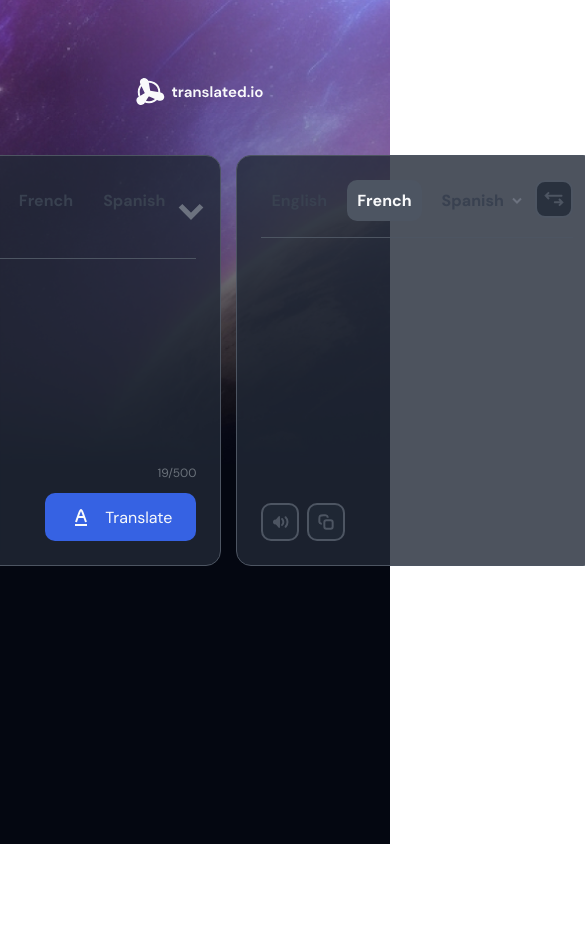
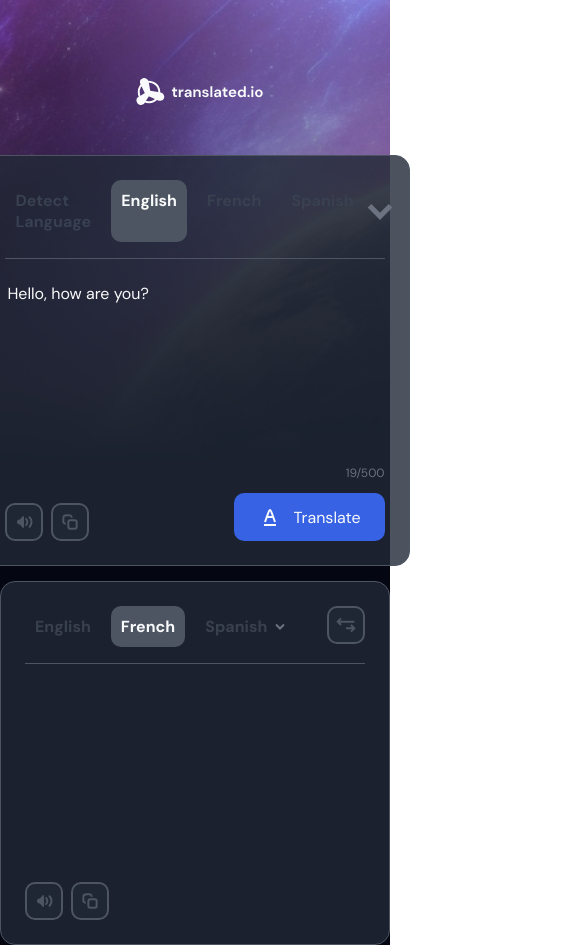
Before and after one commit to joanlajarin/translate-app, a React (Vite) app: page / in a window 390 px wide. Shown: the whole page, 585 px wide, since content can reach past the window. Before the commit the page ends 844 px from the top, so only its background shows below. Built offline with nearby package versions, Linux system fonts and the light colour scheme; no server answers.

Commit message:
Add feature of changing the language and the text between the textarea. And changes to fix different problems

```diff
--- a/src/App.css
+++ b/src/App.css
@@ -11,7 +11,8 @@
   background-position: center;
   background-size: cover;
   height: 55vh;
-
+  position: relative;
+  z-index: 1;
 }
 main {
   width: 100%;
@@ -20,7 +21,8 @@ main {
   display: flex;
   justify-content: center;
   gap: 15px;
-
+  flex-wrap: wrap;
+  background-color:#040711;
 }
 .logo {
   position: absolute;
--- a/src/App.jsx
+++ b/src/App.jsx
@@ -14,9 +14,9 @@ function App() {
   const [phraseTranslated, setPhraseTranslated] = useState("")
 
   //to change Languages
-  const [langChange1, setLangChange1] = useState("")
-  const [langChange2, setLangChange2] = useState("")
-
+  const [langChangeLeft, setLangChangeLeft] = useState("")
+  const [langChangeRight, setLangChangeRight] = useState("")
+  const [textChange, setTextChange] = useState("")
 
   const handleTranslate = (toTranslate) => {
     console.log(toTranslate)
@@ -24,20 +24,29 @@ function App() {
       return {...prevTranslate, "text": toTranslate.text, "language":toTranslate.language}
     })
   }
-  const handleTranslateFromChild = (data) => {
-    setTranslate(prevTranslate =>{
-      return {...prevTranslate, "languageTotranslate": data}
-    })
-  }
+   const handleTranslateFromChild = (data) => {
+     setTranslate(prevTranslate =>{
+       return {...prevTranslate, "languageTotranslate": data}
+     })
+   }
 
-  const handleChangeLanguage = () => {
+  const handleChangeLanguage = (data) => {
     console.log("handleChangeLanguage")
-    setLangChange1(translate.language)
-    setLangChange2(translate.languageTotranslate)
+
+    setLangChangeLeft(translate.languageTotranslate)
+    setLangChangeRight(translate.language)
+    console.log(langChangeLeft)
+    console.log(langChangeRight)
+
+
+    setPhraseTranslated(translate.text)
+    setTextChange(data)
+
     setTranslate(prevTranslate =>{
       return {...prevTranslate, "language":translate.languageTotranslate, "languageTotranslate": translate.language}
     })
   }
+
 
   useEffect(()=>{
     const url = `https://api.mymemory.translated.net/get?q=${translate.text}&langpair=${translate.language}|${translate.languageTotranslate}`
@@ -59,8 +68,8 @@ function App() {
         <img className="logo" src='images/logo.svg'></img>
       </header>
       <main>
-        <TranslateSection lang={langChange2} translateText={handleTranslate}/>
-        <TranslateSectionResult lang={langChange1} data={phraseTranslated} onData={handleTranslateFromChild} interchangeLanguage={handleChangeLanguage}/>
+        <TranslateSection lang={langChangeLeft} translateText={handleTranslate} data={textChange}/>
+        <TranslateSectionResult lang={langChangeRight} data={phraseTranslated} onData={handleTranslateFromChild}  interchangeLanguage={handleChangeLanguage}/>
       </main>
     </div>
   )
--- a/src/components/TranslateSection/TranslateSection.css
+++ b/src/components/TranslateSection/TranslateSection.css
@@ -6,7 +6,7 @@
     display: flex;
     flex-direction: column;
     border:1px solid #4D5562;
-
+    z-index: 2;
 }
 .text-to-translate {
     margin-top: 16px;
@@ -83,3 +83,10 @@
     display: flex;
     gap: 5px;
 }
+
+
+@media screen and (max-width: 1024px) {
+    .section-translate {
+        width: 1000px;
+    }
+}
--- a/src/components/TranslateSection/TranslateSection.jsx
+++ b/src/components/TranslateSection/TranslateSection.jsx
@@ -2,7 +2,7 @@ import React from "react"
 import { useState, useEffect } from "react"
 import './TranslateSection.css'
 
-export default function TranslateSection({translateText, lang}) {
+export default function TranslateSection({translateText, data, lang}) {
 
     let synth
     let voices
@@ -17,6 +17,14 @@ export default function TranslateSection({translateText, lang}) {
     const [isInitialRender, setIsInitialRender] = useState(true)
 
  //   const [textTrans, setTextTrans] = useState(translateText(text))
+    useEffect(()=> {
+        if(data != "") {
+            console.log(data)
+            setToTranslate(prevToTranslate => {
+                return {...prevToTranslate, "text": data}
+            })
+        }
+    },[data])
 
     const handleChange = (event) => {
         setToTranslate(prevToTranslate => {
--- a/src/components/TranslateSectionResult/TranslateSectionResult.css
+++ b/src/components/TranslateSectionResult/TranslateSectionResult.css
@@ -6,7 +6,7 @@
     display: flex;
     flex-direction: column;
     border:1px solid #4D5562;
-
+    z-index: 2;
 }
 .text-to-translate {
     margin-top: 16px;
--- a/src/components/TranslateSectionResult/TranslateSectionResult.jsx
+++ b/src/components/TranslateSectionResult/TranslateSectionResult.jsx
@@ -3,7 +3,7 @@ import { useState } from "react"
 import './TranslateSectionResult.css'
 import { useEffect } from "react"
 
-export default function TranslateSection({data, onData, interchangeLanguage, lang}) {
+export default function TranslateSection({data, interchangeLanguage, onData, lang}) {
     let synth
     let voices
     let aLanguagesTranslated
@@ -14,14 +14,16 @@ export default function TranslateSection({data, onData, interchangeLanguage, lan
     //check initial render
     const [isInitialRender, setIsInitialRender] = useState(true)
 
-    const handleChange = (event) => {
-      setText(event.target.value)
-    }
 
     useEffect(()=> {
         console.log(data)
         setText(data)
     },[data])
+
+    function changeLanguage() {
+        console.log(text)
+        interchangeLanguage(text)
+    }
 
     useEffect(()=> {
         if(isInitialRender) {
@@ -57,13 +59,11 @@ export default function TranslateSection({data, onData, interchangeLanguage, lan
         setLanguage(filter)
     }
 
-    useEffect(() => {
-        onData(language)
-    },[language])
+     useEffect(() => {
+         onData(language)
+     },[language])
 
-    const changeLanguage = () => {
-        interchangeLanguage()
-    }
+
 
     const playText = () => {
         synth = window.speechSynthesis
@@ -86,15 +86,15 @@ export default function TranslateSection({data, onData, interchangeLanguage, lan
         })
         const btnPlayText = document.getElementById("btn-play-text-2")
         btnPlayText.addEventListener("click", playText)
+
     },[text])
+
 
     useEffect(() =>{
         aLanguagesTranslated = document.querySelectorAll(".a-language-translated")
         aLanguagesTranslated.forEach( filterLanguage => {
             filterLanguage.addEventListener("click", handleClick)
         })
-        const btnChangeLang = document.getElementById("btn-change-languages")
-        btnChangeLang.addEventListener("click", changeLanguage)
 
         const btnPlayText = document.getElementById("btn-play-text-2")
         btnPlayText.addEventListener("click", playText)
@@ -109,7 +109,9 @@ export default function TranslateSection({data, onData, interchangeLanguage, lan
         btnCopyText.addEventListener("click", copyText)
 
     },[])
+    function nothing(){
 
+    }
 
     return (
         <section className="section-translate">
@@ -120,12 +122,12 @@ export default function TranslateSection({data, onData, interchangeLanguage, lan
                     <a id="spanish-link" className="a-language-translated" value="es">Spanish<img src="/images/Expand_down.svg"></img></a>
                 </div>
                 <div>
-                    <button className="btn-style" id="btn-change-languages">
+                    <button className="btn-style" id="btn-change-languages" onClick={changeLanguage}>
                         <img src="images/Horizontal_top_left_main.svg"></img>
                     </button>
                 </div>
             </div>
-        <textarea  id="translate-2" className="text-to-translate" value={text} onChange={handleChange}></textarea >
+        <textarea  id="translate-2" className="text-to-translate" value={text} onChange={nothing}></textarea >
             <div className="buttons">
                 <div className="btn">
                     <button className="btn-style" id="btn-play-text-2">
```
Lines whose indentation alone changed are shown as unchanged.
